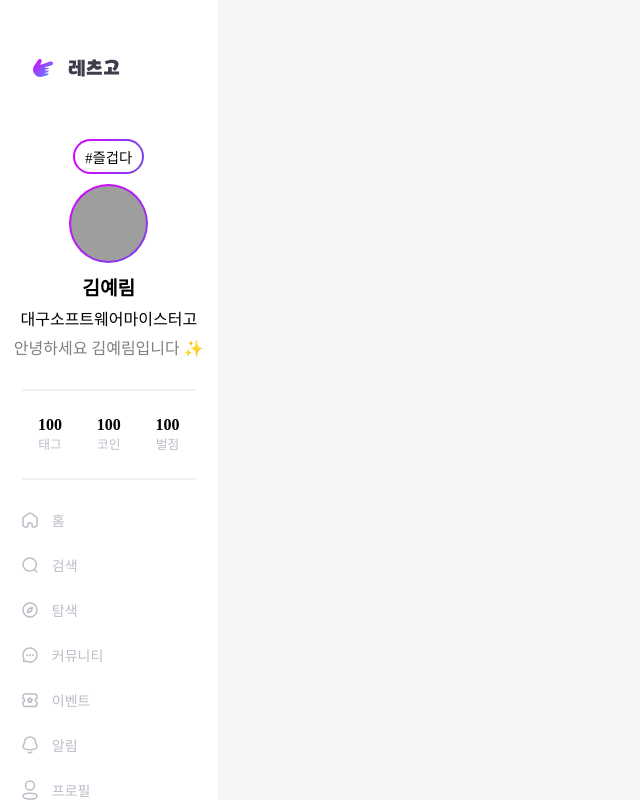
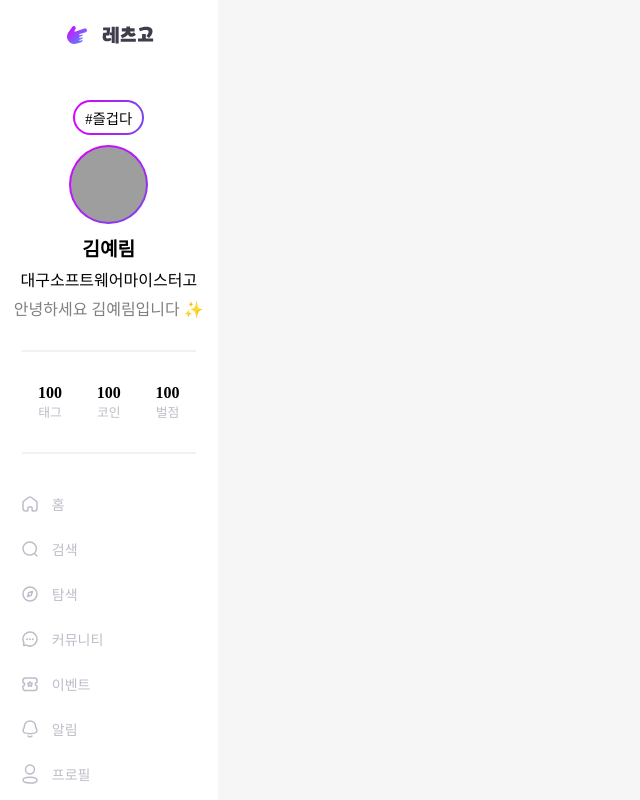
Before and after one commit to TW00D/letsgo-web-mini, a React (Vite) app: page / in a window 1280 px wide. Shown: the whole page, without its empty margins (0-640 px from the left). Built offline with nearby package versions, Linux system fonts and the light colour scheme; grey boxes are pictures that could not be loaded; a web font is replaced by a local one.

Commit message:
chore: 스타일링 수정

```diff
--- a/src/components/common/Nav/style.ts
+++ b/src/components/common/Nav/style.ts
@@ -23,10 +23,12 @@ export const NavContainer = styled.div`
 `;
 
 export const NavTopWrap = styled.div`
-  width: 100%;
+  width: 80%;
   height: 50px;
+  display: flex;
+  justify-content: flex-start;
 
-  margin-top: 56px;
+  margin-top: 10px;
   text-align: center;
 `;
 
@@ -42,6 +44,7 @@ export const NavMidWrap = styled.div`
   display: flex;
   flex-direction: column;
 
+  margin-top: 10px;
   row-gap: 25px;
   font-size: 16px;
   font-weight: 400;
```
